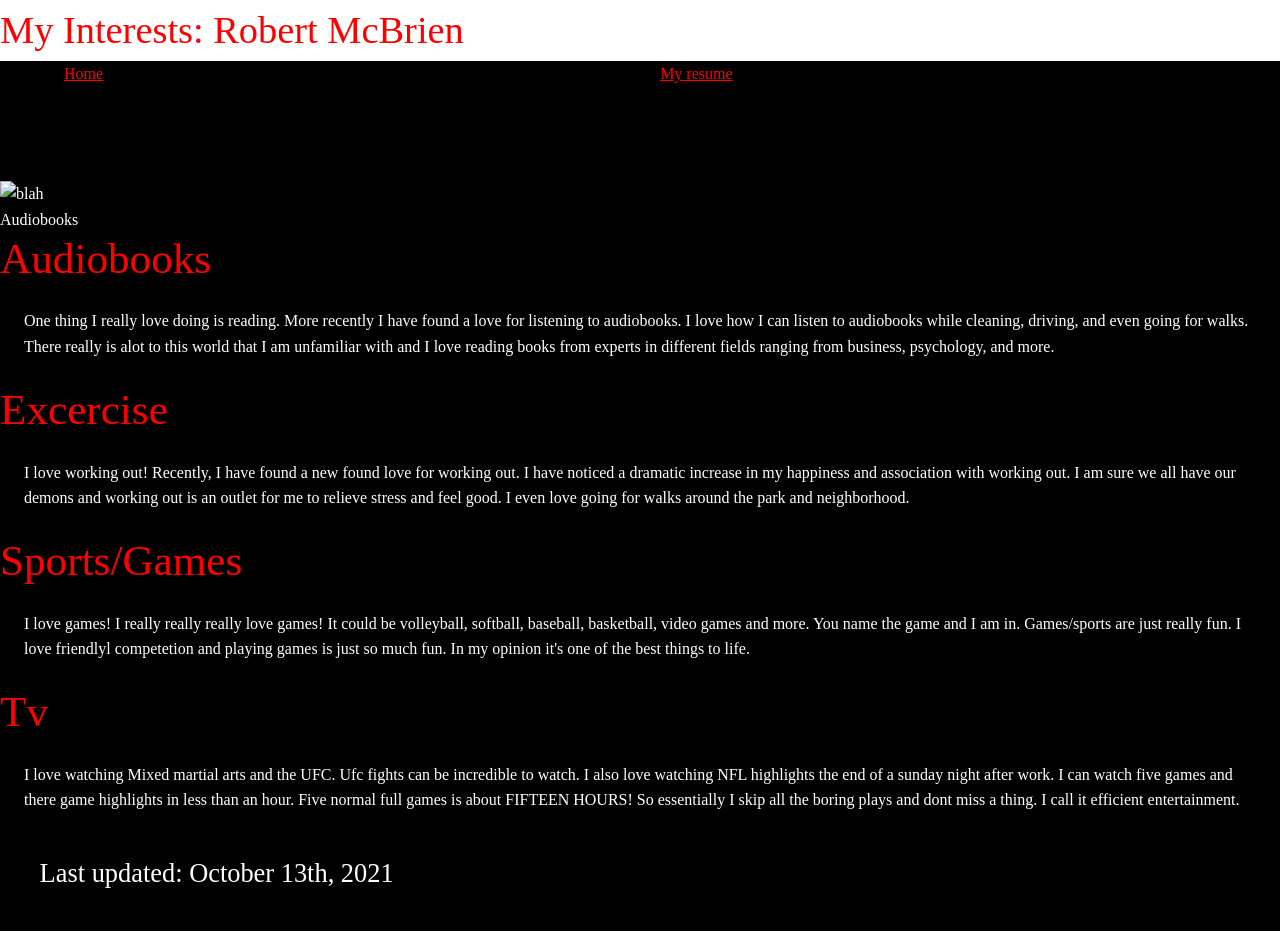
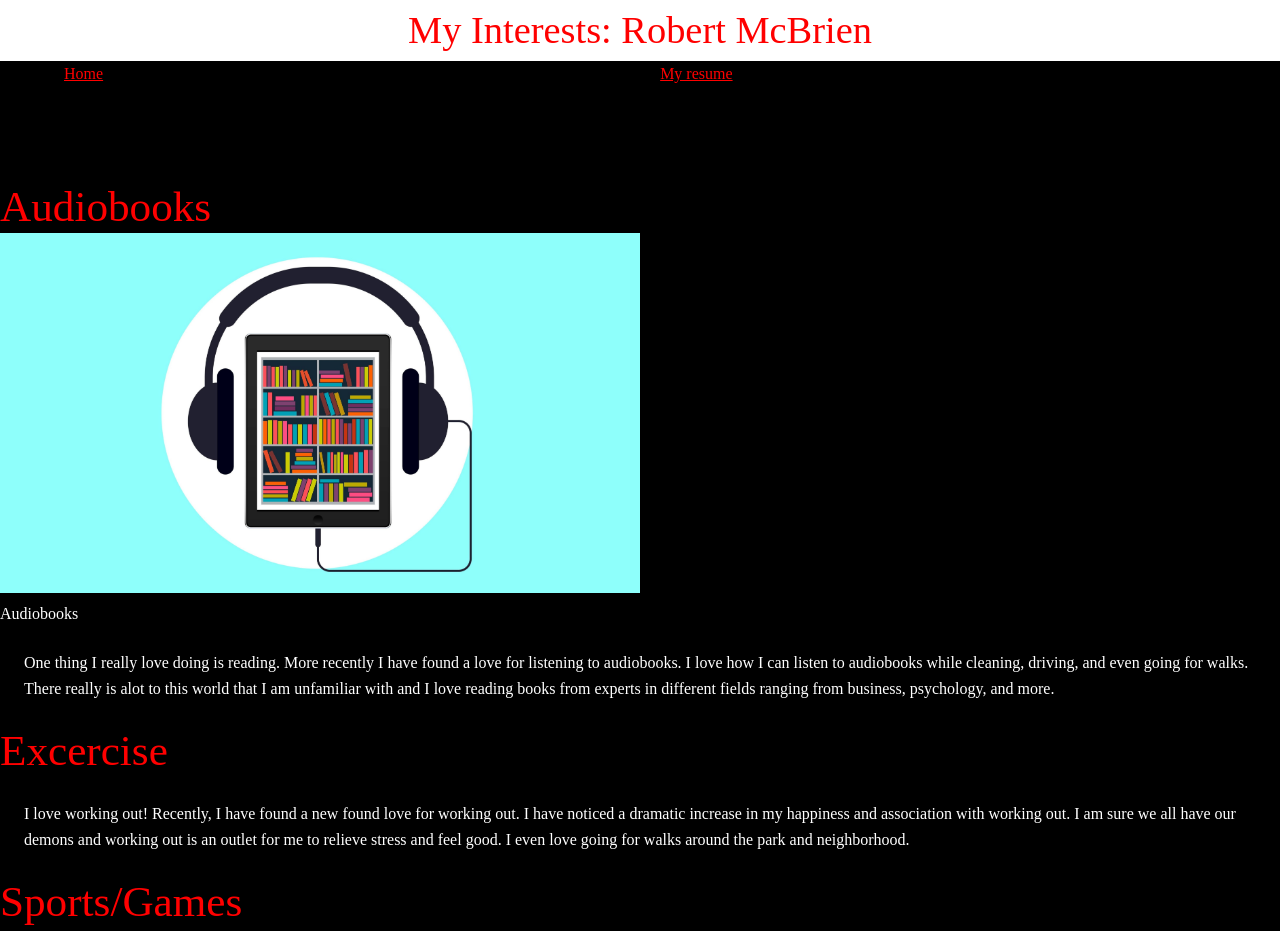
Before and after one commit to rmcbrien1/mysite, a plain HTML site: page interests/index.html in a window 1280 px wide. Shown: the top 931 px of the page. Drawn offline with Linux system fonts and the light colour scheme; a web font is replaced by a local one.

Commit message:
Adding images. Adjusting header layout design using display grid. Updating footer.

```diff
--- a/css/screen.css
+++ b/css/screen.css
@@ -144,7 +144,7 @@ figcaption {
 }
 @media screen and (min-width: 25.625em) {
   #header {
-    display: flex;
-    gap: 0.6em;
+    display: grid;
+    gap: .8em;
   }
 }
--- a/interests/index.html
+++ b/interests/index.html
@@ -19,14 +19,14 @@
       </nav>
 
     <main id="content">
-      <figure class="audiobooks">
-        <img src="blankfornow.jpg" alt="blah" />
-        <figcaption>
-          Audiobooks
-        </figcaption>
-      </figure>
       <article id="my-interests">
         <h2>Audiobooks</h2>
+        <figure class="audiobooks">
+          <img src="../audiobookproj.jpg" alt="Image of audiobooks" />
+          <figcaption>
+            Audiobooks
+          </figcaption>
+        </figure>
         <p class="audio-books"> One thing I really love doing is reading. More recently I have found a love for
             listening to audiobooks. I love how I can listen to audiobooks while cleaning, driving,
             and even going for walks. There really is alot to this world that I am unfamiliar with
@@ -44,6 +44,12 @@
           are just really fun. I love friendlyl competetion and playing games is just so much fun.
           In my opinion it's one of the best things to life. </p>
         <h2>Tv</h2>
+        <figure class="nfl-logo">
+          <img src="../nflLogo.jpg" alt="Image of nfl logo" />
+          <figcaption>
+            Nfl Logo
+          </figcaption>
+        </figure>
         <p class="tele-vision">I love watching Mixed martial arts and the UFC. Ufc fights can be
           incredible to watch. I
           also love watching NFL highlights the end of a sunday night after work. I can watch five
@@ -53,7 +59,7 @@
       </article>
     </main>
     <footer id="update-footer" class="footer">
-      <p>Last updated: <time datetime="2021-10-13">October 13th, 2021</time></p>
+      <p>Last updated: <time datetime="2021-10-13">December 9th, 2021</time></p>
     </footer>
     <footer id="copyright-footer" class="footer">
       <p>Site content and design copyright Robert McBrien</p>
```
Also changed, not shown: index.html (+1 -1 lines), resume/index.html (+1 -1 lines).
